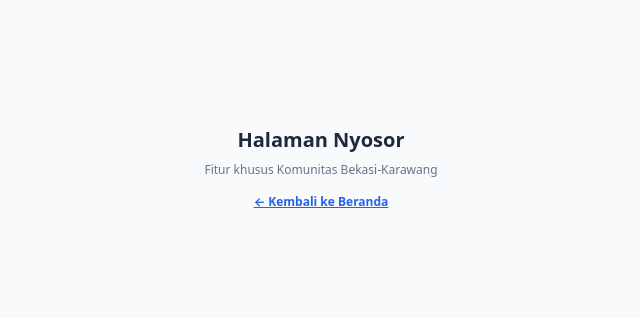
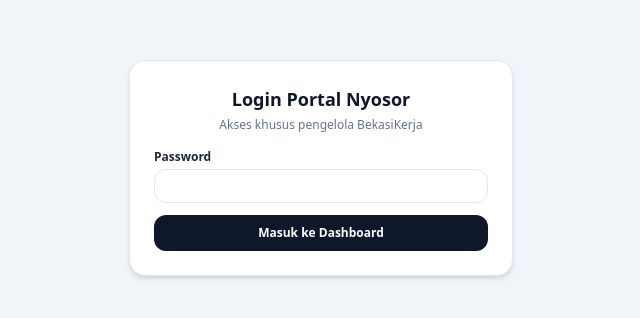
Before and after one commit to bekasikerjaofficial-ux/bekasikerja.id, a Next.js app: page /nyosor in a window 1280 px wide. Shown: the part 232-550 px from the top of the page, without its empty margins (319-959 px from the left). Built offline with nearby package versions, Linux system fonts and the light colour scheme.

Commit message:
Update page.js

```diff
--- a/app/nyosor/page.js
+++ b/app/nyosor/page.js
@@ -1,12 +1,52 @@
 'use client';
-import React from 'react';
+import React, { useState } from 'react';
 
-export default function NyosorPage() {
+const ADMIN_PASSWORD = '123456'; // Ganti password kamu di sini
+
+export default function NyosorLoginPage() {
+  const [password, setPassword] = useState('');
+  const [error, setError] = useState('');
+
+  const handleLogin = (e) => {
+    e.preventDefault();
+    if (password === ADMIN_PASSWORD) {
+      localStorage.setItem('bk_admin_logged_in', 'true');
+      window.location.href = '/admin';
+    } else {
+      setError('Password salah!');
+    }
+  };
+
   return (
-    <div className="min-h-screen bg-slate-50 flex flex-col items-center justify-center p-4 text-center">
-      <h1 className="text-xl font-bold text-slate-800 mb-2">Halaman Nyosor</h1>
-      <p className="text-xs text-slate-500 mb-4">Fitur khusus Komunitas Bekasi-Karawang</p>
-      <a href="/" className="text-xs font-bold text-blue-600 underline">← Kembali ke Beranda</a>
+    <div className="min-h-screen bg-slate-100 flex items-center justify-center p-4 font-sans text-slate-800">
+      <div className="bg-white p-6 rounded-2xl shadow-md border border-slate-200 max-w-sm w-full space-y-4">
+        <div className="text-center space-y-1">
+          <h1 className="text-lg font-extrabold text-slate-900">Login Portal Nyosor</h1>
+          <p className="text-xs text-slate-500">Akses khusus pengelola BekasiKerja</p>
+        </div>
+
+        <form onSubmit={handleLogin} className="space-y-3 text-xs">
+          <div>
+            <label className="font-bold block mb-1">Password</label>
+            <input
+              type="password"
+              required
+              value={password}
+              onChange={(e) => setPassword(e.target.value)}
+              className="w-full px-3 py-2 border rounded-xl focus:outline-none focus:border-blue-600"
+            />
+          </div>
+
+          {error && <p className="text-rose-600 text-xs font-bold text-center">{error}</p>}
+
+          <button
+            type="submit"
+            className="w-full bg-slate-900 text-white font-bold py-2.5 rounded-xl hover:bg-slate-800"
+          >
+            Masuk ke Dashboard
+          </button>
+        </form>
+      </div>
     </div>
   );
 }
```
